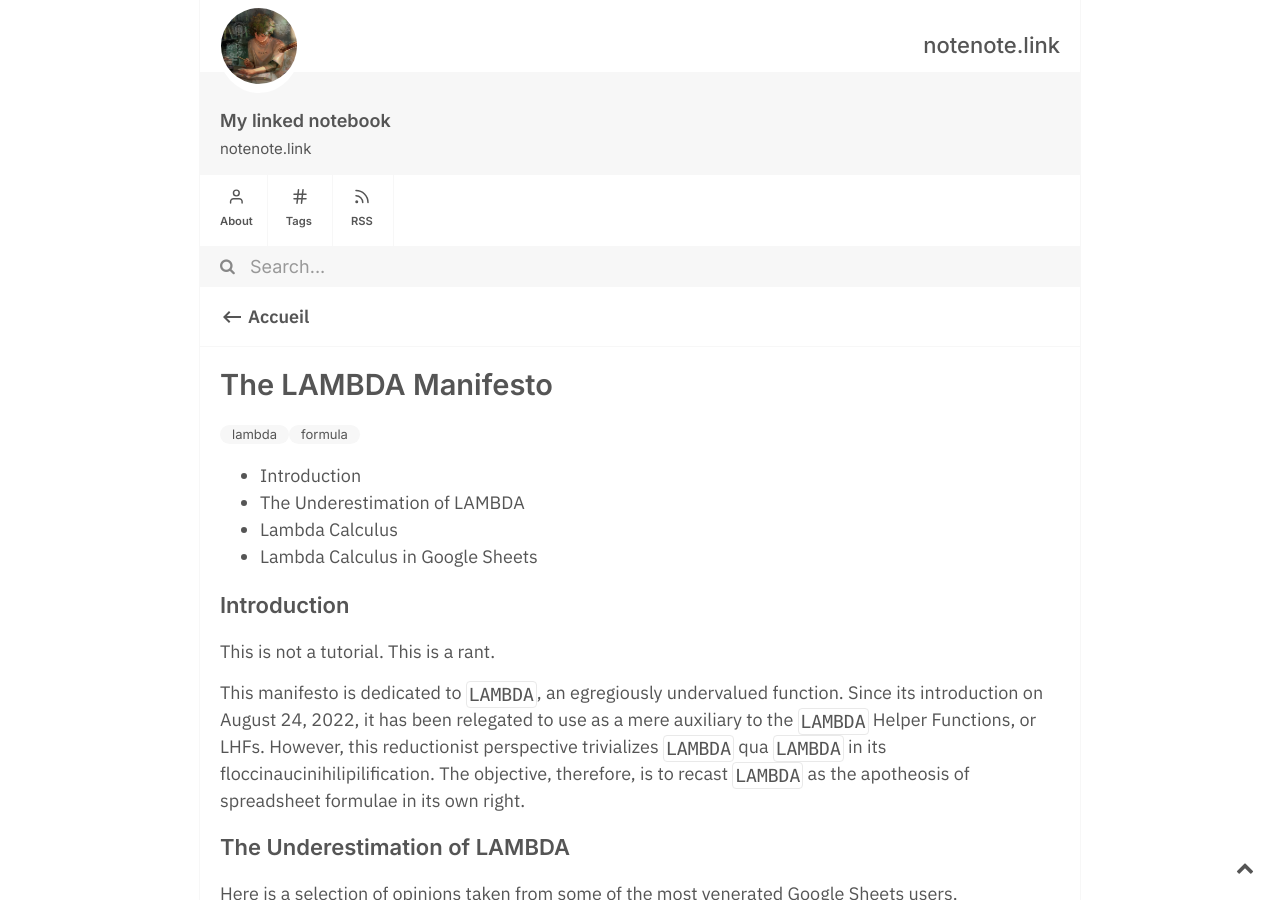
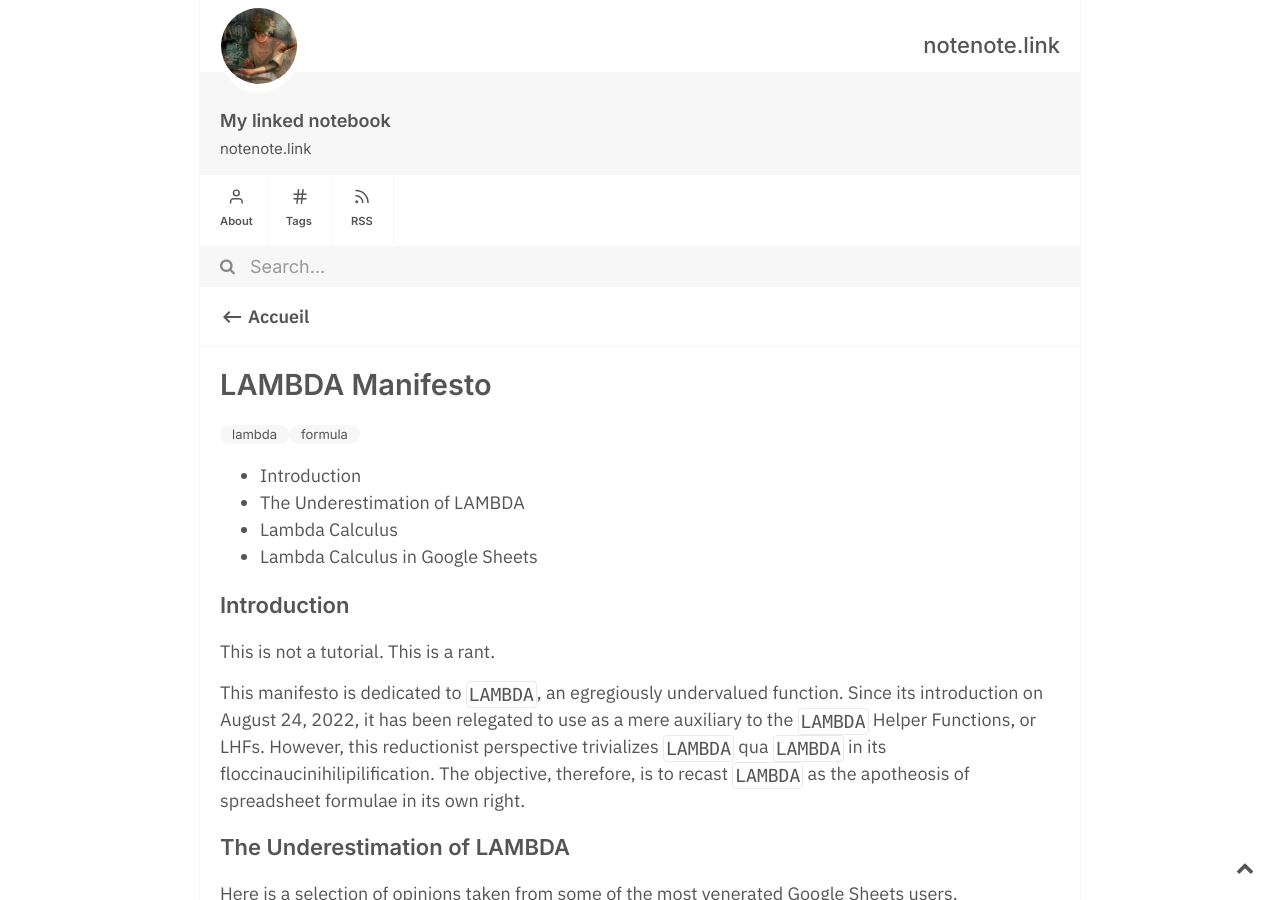
Before and after one commit to Astral1119/old2, a Jekyll site: the page built from _notes/LAMBDA Manifesto.md, in a window 1280 px wide and 900 px high. Built offline with Jekyll 4.4.1, drawn with Linux system fonts in a browser that asks for light colours; part of the change alters nothing that is shown.

```diff
--- a/_notes/2023-04-09-lambda-manifesto.md
+++ b/_notes/LAMBDA Manifesto.md
@@ -1,8 +1,5 @@
 ---
-title:  "The LAMBDA Manifesto"
-excerpt: "The most powerful function in Google Sheets."
-header:
-  teaser: "assets/images/sword.JPG"
+title: LAMBDA Manifesto
 tags:
   - lambda
   - formula
```
Also changed, not shown: .obsidian/workspace.json.
